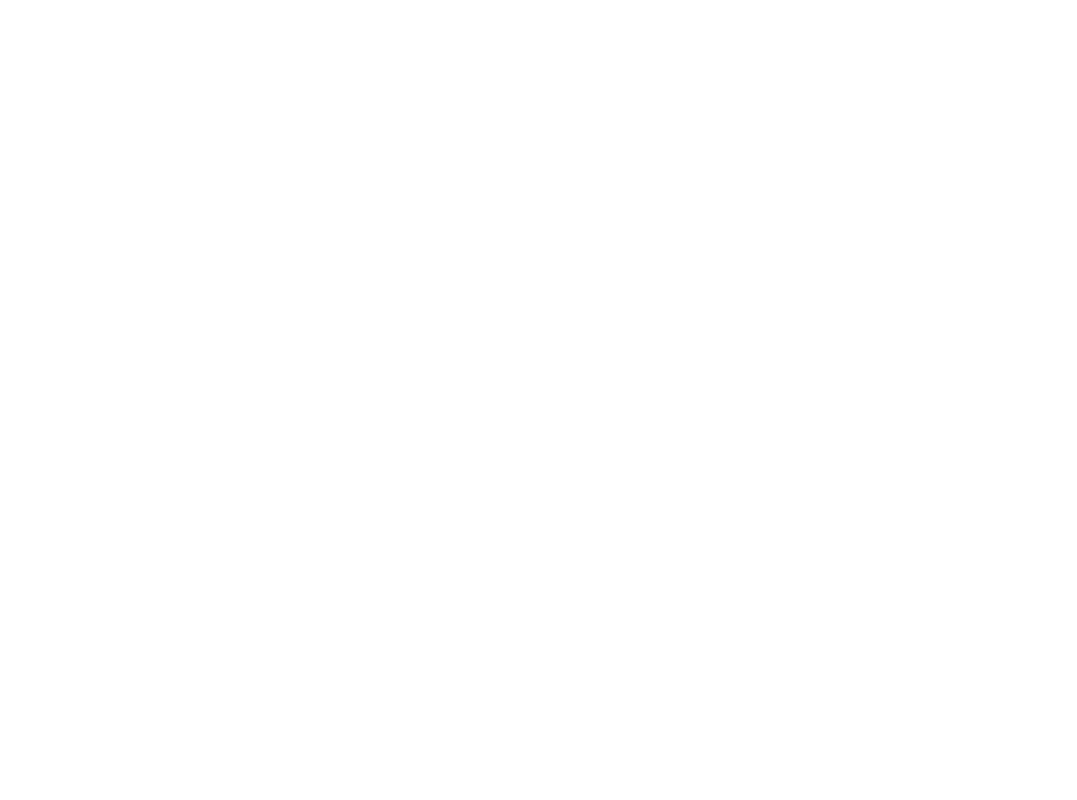
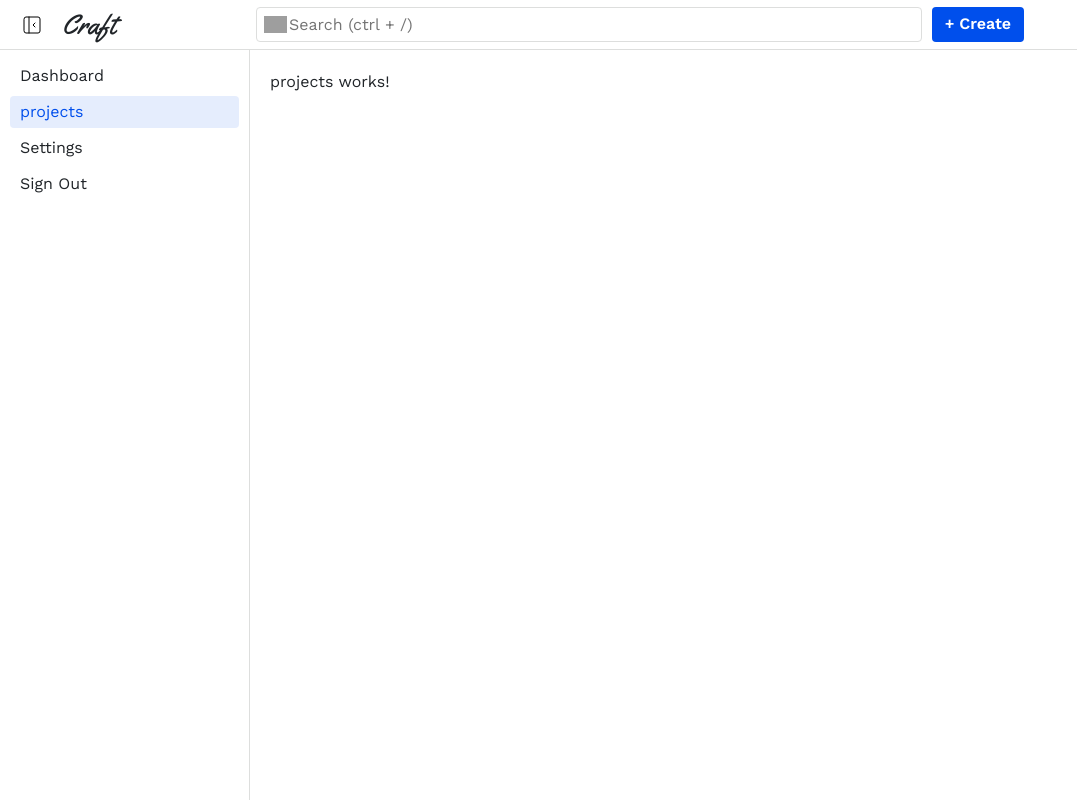
Before and after one commit to ramesh0505rk/Craft-Portal-Angular, an Angular app: page /home/projects in a window 1280 px wide. Before the commit this address led to /. Shown: the whole page, without its empty margins (0-1077 px from the left). Built offline with nearby package versions, Linux system fonts and the light colour scheme; sample sign-in values are in the browser's storage; grey boxes are pictures that could not be loaded; a web font is replaced by a local one.

Commit message:
Created projects component

```diff
--- a/src/app/app.routes.ts
+++ b/src/app/app.routes.ts
@@ -21,6 +21,10 @@
                 loadComponent: () => import('./home/dashboard/dashboard.component').then(m => m.DashboardComponent)
             },
             {
+                path: 'projects',
+                loadComponent: () => import('./home/projects/projects.component').then(m => m.ProjectsComponent)
+            },
+            {
                 path: 'settings',
                 loadComponent: () => import('./home/settings/settings.component').then(m => m.SettingsComponent)
             }
--- /dev/null
+++ b/src/app/home/projects/projects.component.html
@@ -0,0 +1 @@
+<p>projects works!</p>
--- a/src/app/home/sidebar/sidebar.component.html
+++ b/src/app/home/sidebar/sidebar.component.html
@@ -1,6 +1,7 @@
 <nav class="sidebar" [ngClass]="{'collapsed': isCollapsed}">
     <ul class="sidebar-list d-flex flex-column gap-1">
         <li routerLink="/home/dashboard" routerLinkActive="active">Dashboard</li>
+        <li routerLink="/home/projects" routerLinkActive="active">projects</li>
         <li routerLink="/home/settings" routerLinkActive="active">Settings</li>
         <li (click)="onSignOut()">Sign Out</li>
     </ul>
```
Also changed, not shown: src/app/home/projects/projects.component.ts (added, +12 -0 lines), src/app/home/projects/projects.component.scss (added), 1 other file (tests, documents, lock files or other folders).
